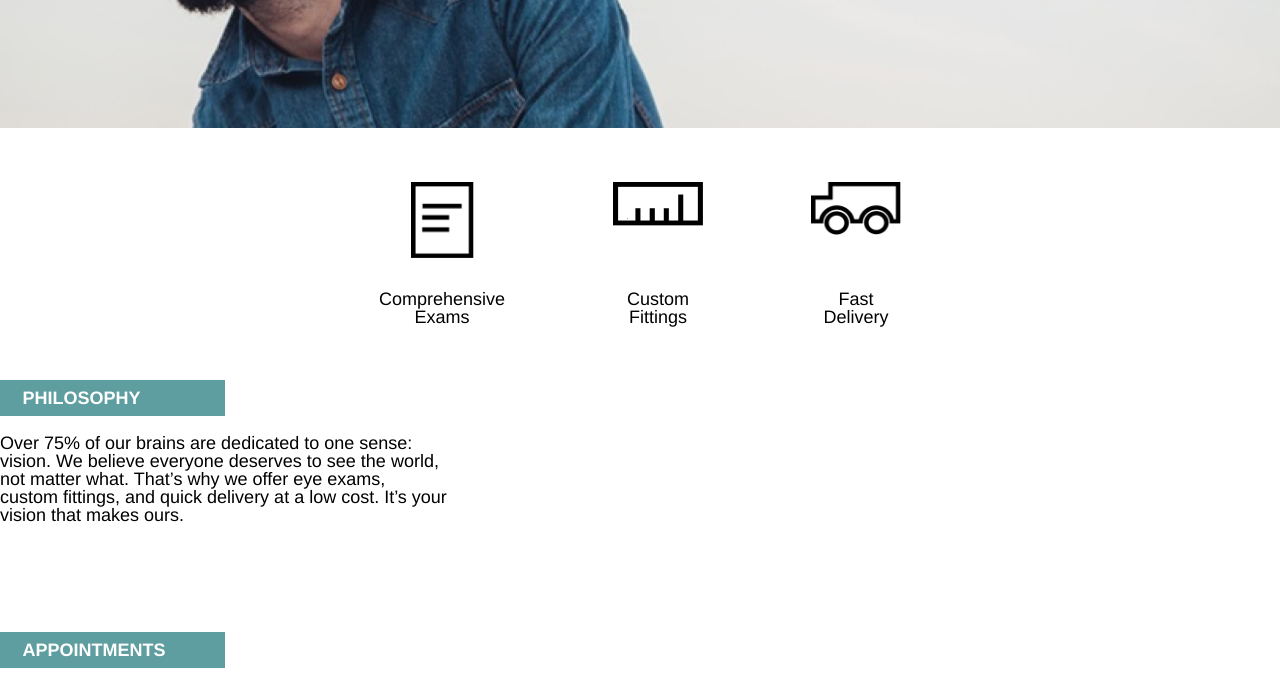
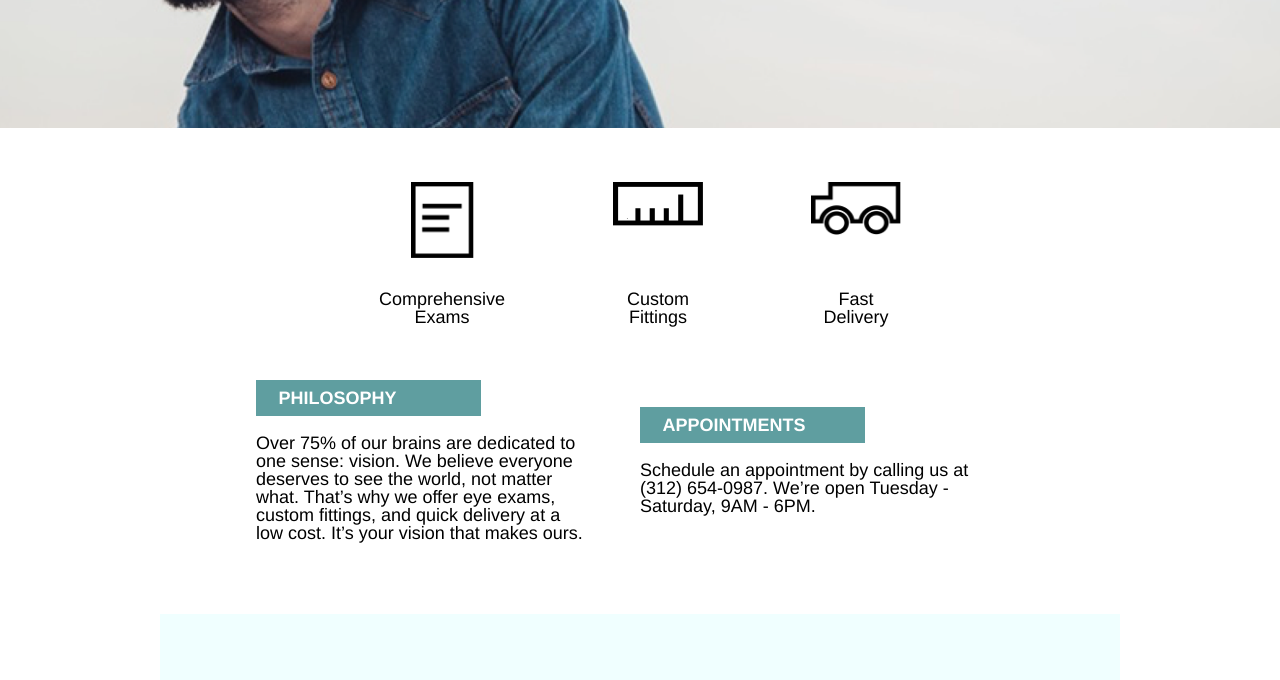
Before and after one commit to rerapyo/tortoiseshell, a plain HTML site: page index.html in a window 1280 px wide. Shown: the part 430-1110 px from the top of the page. Drawn offline with Linux system fonts and the light colour scheme.

Commit message:
Finished desktop version.

```diff
--- a/index.html
+++ b/index.html
@@ -16,7 +16,7 @@
   <!-- Header Section -->
   <header>
   <!-- Navigation Bar Section -->
-    <div class="flex bar">
+    <div class="box bar">
       <div>
         <img class="logo" src="./resources/images/logo-white.png" alt="White glasses icon."  />
         <span>Tortoiseshell Optics</span>
@@ -28,7 +28,7 @@
       </nav>
     </div>
     <!-- Main Banner Section -->
-    <div class="flex" id="banner">
+    <div class="box" id="banner">
       <div class="banner">
         <h1>DON'T JUST LOOK, SEE.</h1>
       </div>
@@ -36,7 +36,7 @@
   </header>
 
     <!-- Services Section -->
-    <div class="flex services">
+    <div class="box content">
       <div class="service">
         <img class="paper" src="./resources/images/paper-icon.png" alt="Black paper icon." />
         <span>Comprehensive<br> Exams</span>
@@ -51,24 +51,7 @@
           </div>
     </div>
 
-  <!-- Information Section -->
-    <div class"flex infos">
-      <div class="info">
-        <div class="tittle">
-          <span>PHILOSOPHY</span>
-        </div>
-        <p>Over 75% of our brains are dedicated to one sense: vision. We believe everyone deserves to see the world, not matter what. That’s why we offer eye exams, custom fittings, and quick delivery at a low cost. It’s your vision that makes ours.</p>
-      </div>
-
-      <div class="info">
-        <div class="tittle">
-          <spam>APPOINTMENTS</spam>
-        </div>
-        <p>Schedule an appointment by calling us at (312) 654-0987. We’re open Tuesday - Saturday, 9AM - 6PM.</p>
-      </div>
-    </div>
-
-    <!-- <div class="supporting container">
+    <div class="content box">
         <div class="info">
           <div class="title">
             PHILOSOPHY
@@ -85,11 +68,11 @@
             Schedule an appointment by calling us at (312) 654-0987. We’re open Tuesday - Saturday, 9AM - 6PM.
           </p>
         </div>
-      </div> -->
+      </div>
   </div>
 
   <!-- Footer Section -->
-  <footer class="flex">
+  <footer class="box">
     <div>
       <img class="logo" src="./resources/images/logo-black.png" alt="Black glasses icon."  />
       <span>Copyright Tortoiseshell Optics</span>
--- a/resources/css/style.css
+++ b/resources/css/style.css
@@ -5,7 +5,7 @@ html {
   font-family: helvetica;
 }
 
-.flex {
+.box {
   display: flex;
   max-width: 960px;
   margin: auto;
@@ -18,6 +18,7 @@ header {
   background-position: center;
   background-size: cover;
   height: 30rem;
+  padding-top: 1rem;
 }
 
 /* Navigation Bar Styles */
@@ -69,12 +70,10 @@ h1 {
 }
 
 /* Services Styles */
-.services {
+.content {
   display: flex;
   justify-content: center;
   align-items: center;
-  height: 8rem;
-  margin: 3rem auto;
  }
 
  .services div {
@@ -101,44 +100,14 @@ h1 {
 }
 
 /* Information Styles */
-.infos {
-  display: flex;
-  justify-content: center;
-  /* align-items: flex-start; */
-}
-
-div.info {
-  /* display: flex;
-  flex-direction: column;
-  justify-content: space-between;
-  align-items: center; */
-  text-align: left;
-  width: 35%;
-  margin-bottom: 5rem;
-}
-
-.info p {
-  padding: 1rem 0;
-}
-
-.tittle {
-  max-width: 10rem;
-  background-color: cadetblue;
-  color:white;
-  font-weight: bold;
-  font-size: 1rem;
-  padding: 0.5rem 1.25rem;
-}
-
-
-/* .info {
+.info {
   width: 35%;
   margin-right: 5%;
   margin-bottom: 4rem;
 }
 
 .info p {
-  padding: 1rem 0;
+  padding-top:1rem;
 }
 
 .title {
@@ -147,8 +116,7 @@ div.info {
   background-color: cadetblue;
   font-weight: bold;
   color: white;
-} */
-
+}
 
 /* Footer Styles*/
 footer {
```
